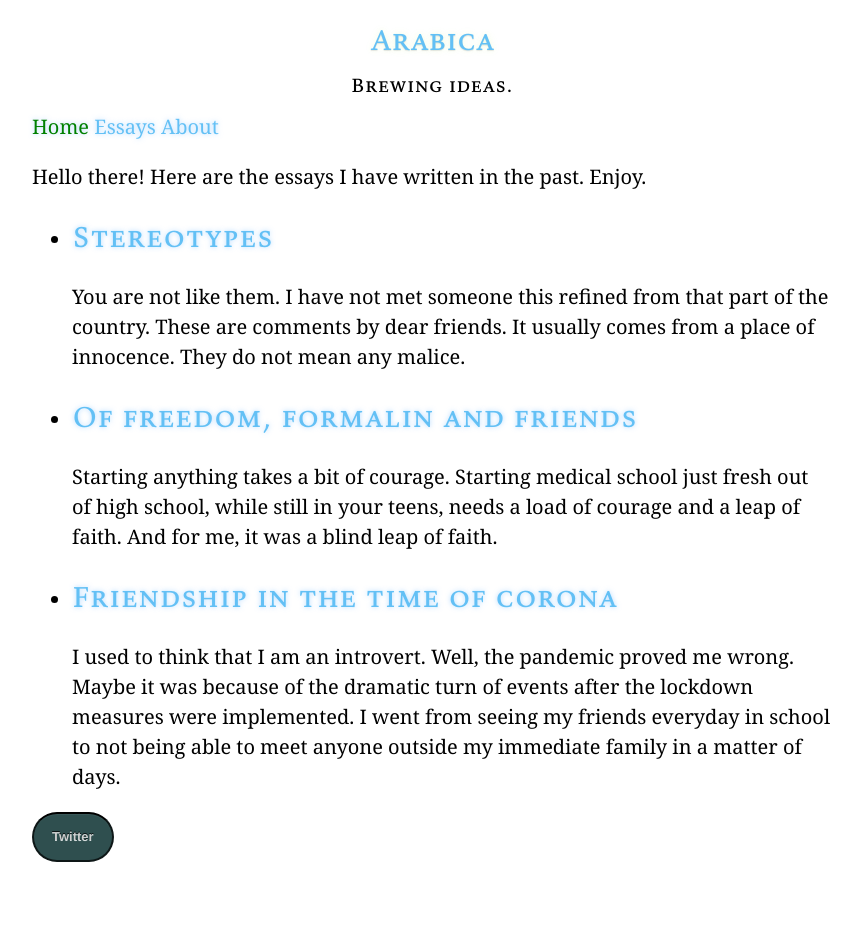
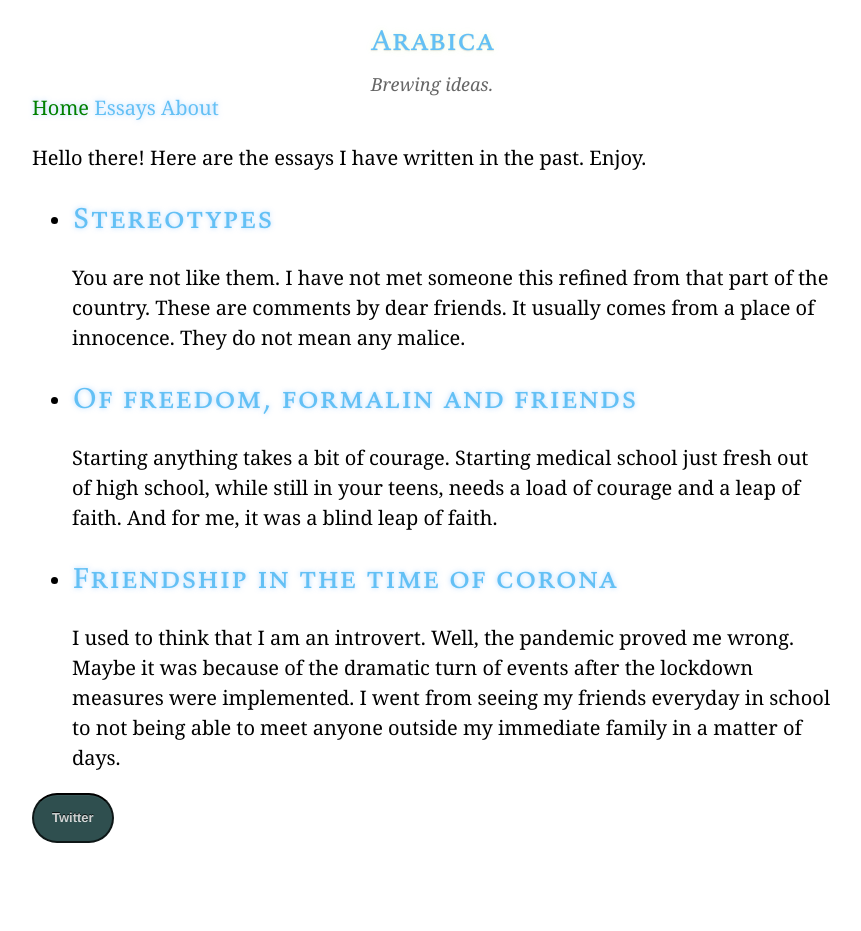
Before and after one commit to habasweiny/habasweiny.github.io, a Jekyll site: the page built from index.html, in a window 1280 px wide. Shown: the whole page, without its empty margins (208-1069 px from the left). Built offline with Jekyll 4.4.1, drawn with Linux system fonts in a browser that asks for light colours.

Commit message:
Update main.scss

```diff
--- a/_sass/main.scss
+++ b/_sass/main.scss
@@ -31,6 +31,15 @@ h1,h2,h3,label{
 h1{
 	font-size:2em
 }
+
+header h2 {
+  font-size: 18px;
+  color: #666;
+  margin: 0 auto;
+  font-family: Georgia,serif;
+  font-style: italic;
+}
+
 h2 a{
 	color:#000;
 	text-decoration: underline
@@ -44,7 +53,7 @@ h3 {
 }
 a{
 	text-decoration:none;
-	color:#20b;
+	color:#63c0f5;
 	overflow-wrap:break-word;
 	word-wrap:break-word
 }
```
